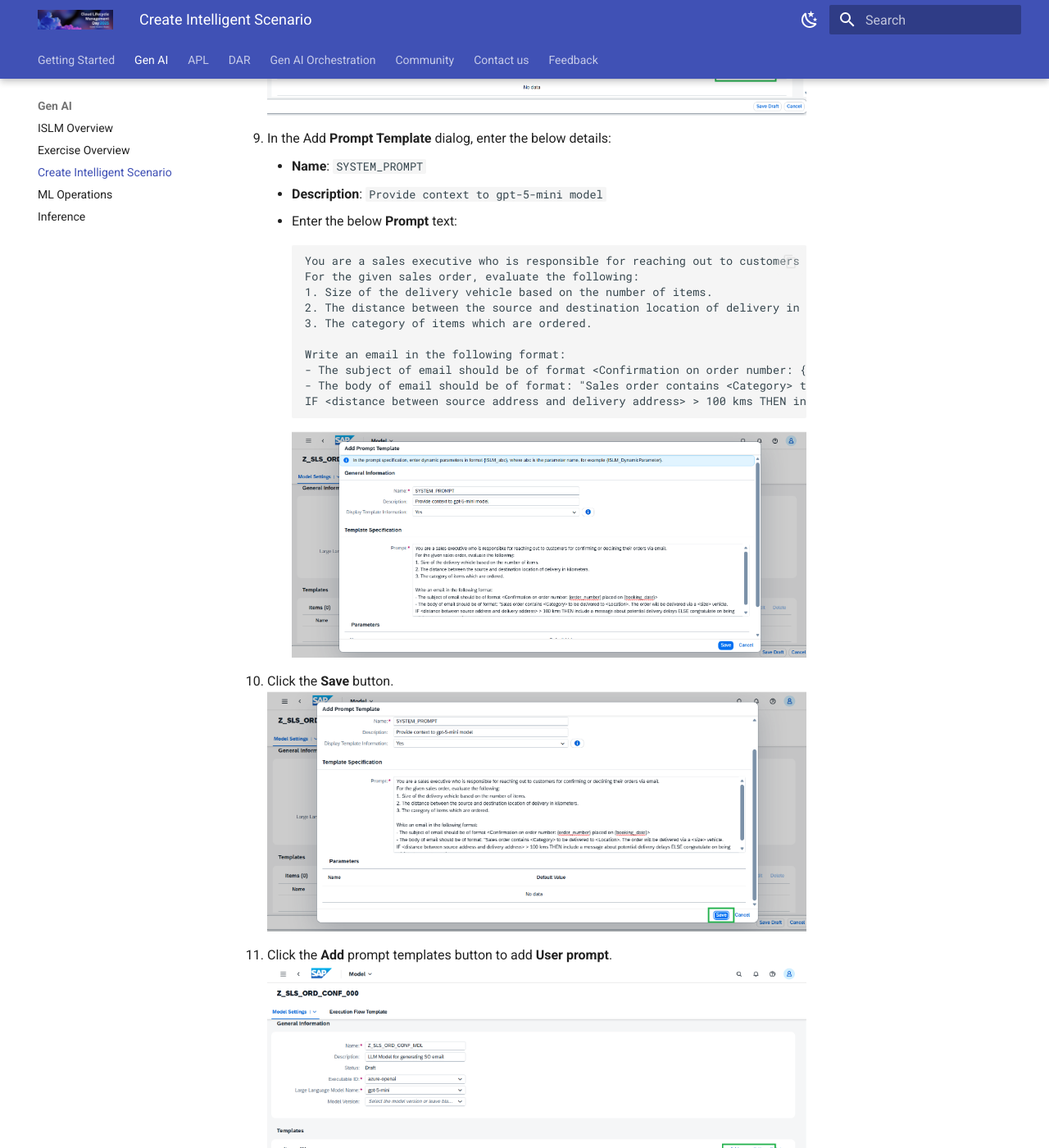
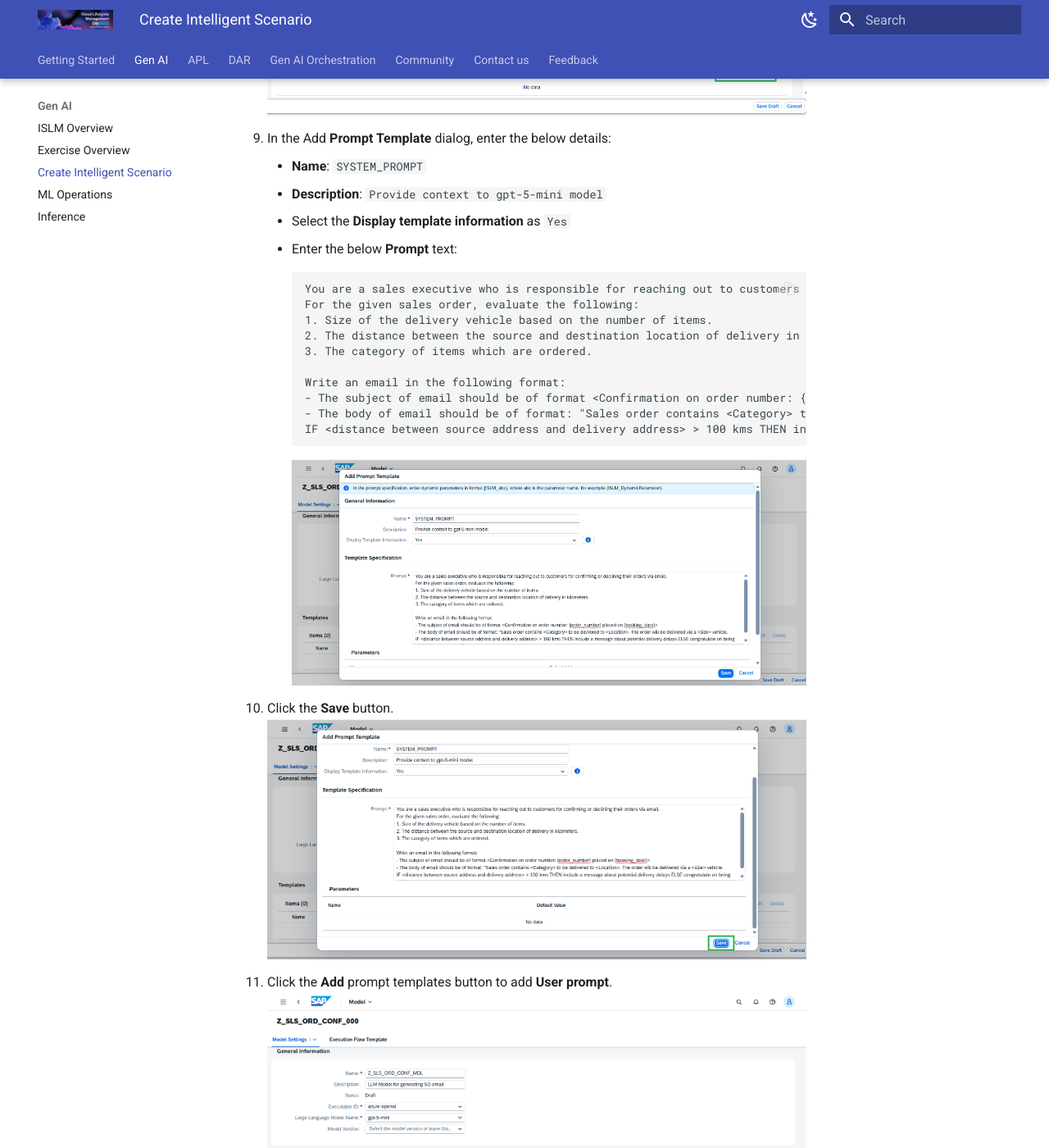
Before and after one commit to SAP-CLM-SL/ISLM, an MkDocs documentation site: the page built from docs/ISLM_with_SAPGenAI/createandpublish.md, in a window 1280 px wide and 1400 px high, scrolled down 3078 px. Shown: the whole window at 82% size. Built offline with MkDocs 1.6.1 and Material for MkDocs 9.7.7, drawn with Linux system fonts in a browser that asks for light colours; some of the changed text lies outside the part shown.

Commit message:
Update createandpublish.md

````diff
--- a/docs/ISLM_with_SAPGenAI/createandpublish.md
+++ b/docs/ISLM_with_SAPGenAI/createandpublish.md
@@ -38,6 +38,7 @@
 9. In the Add **Prompt Template** dialog, enter the below details:
     - **Name**: `SYSTEM_PROMPT`
     - **Description**: `Provide context to gpt-5-mini model`
+    - Select the **Display template information** as `Yes`
     - Enter the below **Prompt** text:
 ```
 You are a sales executive who is responsible for reaching out to customers for confirming or declining their orders via email.
@@ -62,6 +63,7 @@
 12. In the **Add Prompt Template** dialog, enter the below details:
     - **Name**: `USER_PROMPT`
     - **Description**: `Provide sales order item data for generating the order confirmation email`
+    - Select the **Display template information** as `Yes`
     - Enter the below **Prompt** text:
 ```
 Build a confirmation mail for a sales order containing {ISLM_Items}. The source address is {ISLM_Source} and the delivery address is {ISLM_Destination}.
````
